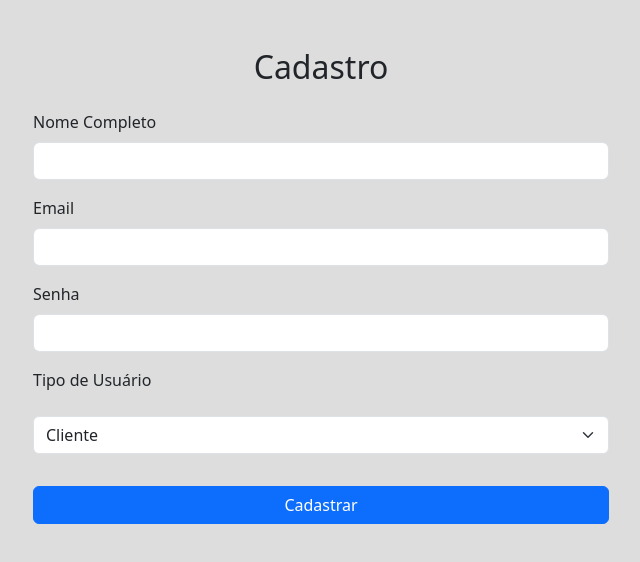
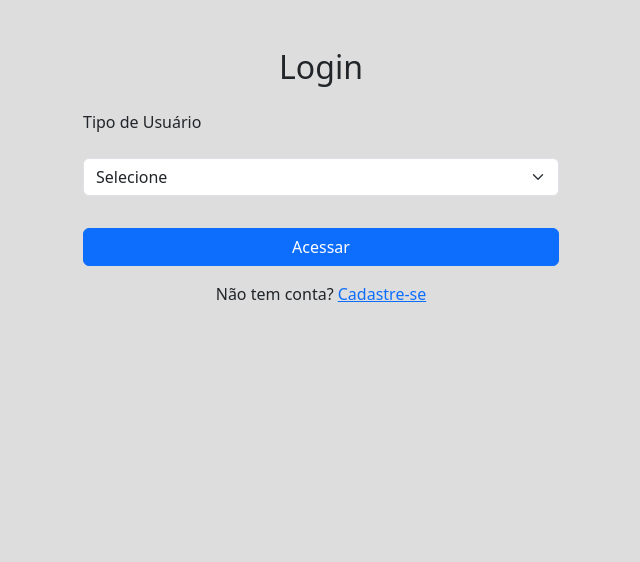
Before and after one commit to Man0ela/aplicativo, a React (Vite) app: page / in a window 1280 px wide. Before the commit this address led to /cadastro. Shown: the top 562 px of the page, without its empty margins (319-959 px from the left). Built offline with nearby package versions, Linux system fonts and the light colour scheme.

Commit message:
Update App.jsx

```diff
--- a/src/App.jsx
+++ b/src/App.jsx
@@ -20,11 +20,8 @@
   return (
     <Routes>
       {/* GRUPO 1: Rotas públicas que NÃO usam o layout principal */}
-      <Route path="/login" element={<Login />} />
+      <Route path="/" element={<Login />} />
       <Route path="/cadastro" element={<Cadastro />} />
-
-
-      <Route path="/" element={<Navigate to="/cadastro" replace />} />
 
 
       {/* GRUPO 2: Rotas privadas/principais que USAM o layout com Header e Footer */}
```
